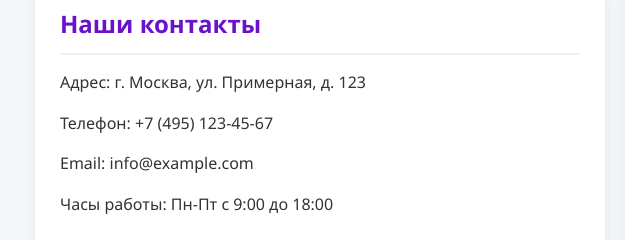
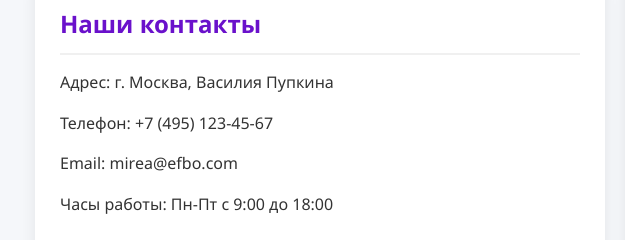
Before and after one commit to vovalook/demo.oi, a plain HTML site: page index.html in a window 1280 px wide. Shown: the part 210-450 px from the top of the page, 25-665 px from the left. Drawn offline with Linux system fonts and the light colour scheme.

Commit message:
Update index.html

```diff
--- a/index.html
+++ b/index.html
@@ -198,9 +198,9 @@
     <div class="container">
         <div class="info-section">
             <h2>Наши контакты</h2>
-            <p>Адрес: г. Москва, ул. Примерная, д. 123</p>
+            <p>Адрес: г. Москва, Василия Пупкина</p>
             <p>Телефон: +7 (495) 123-45-67</p>
-            <p>Email: info@example.com</p>
+            <p>Email: mirea@efbo.com</p>
             <p>Часы работы: Пн-Пт с 9:00 до 18:00</p>
         </div>
 
```
